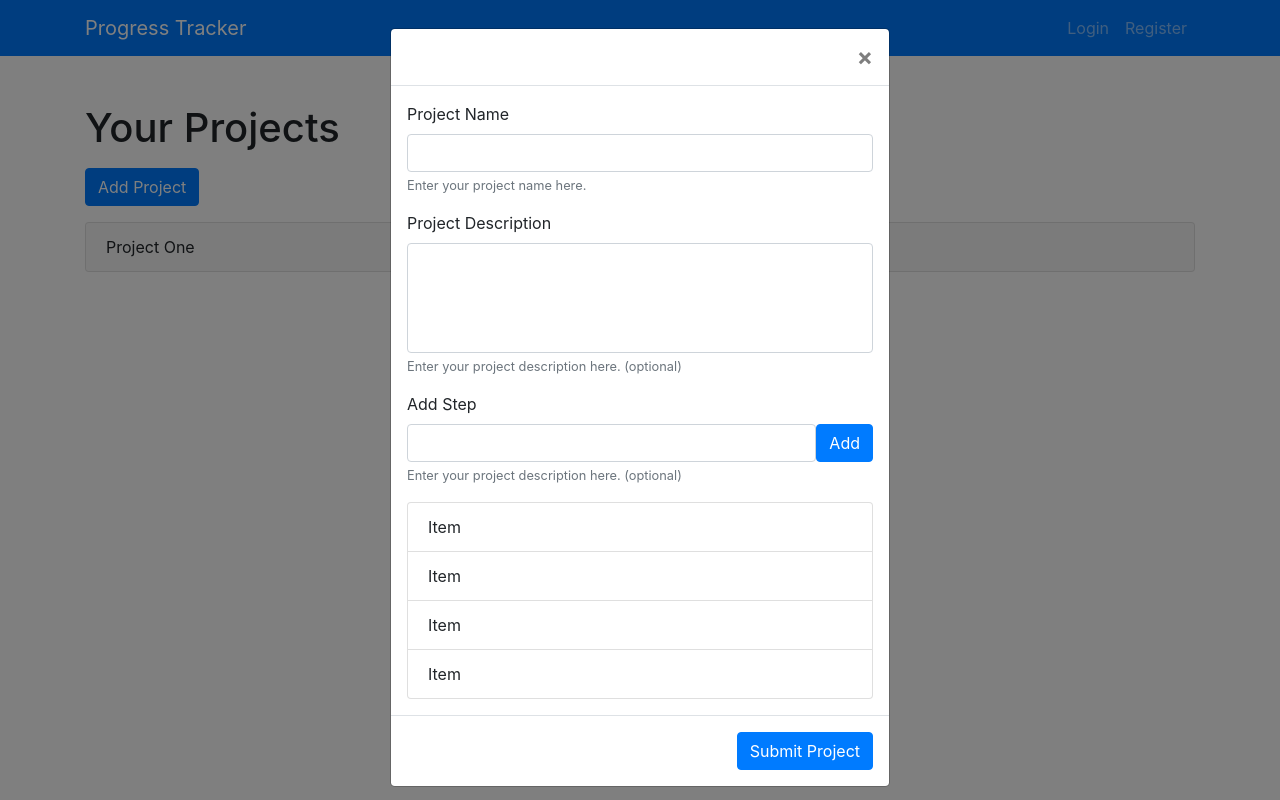
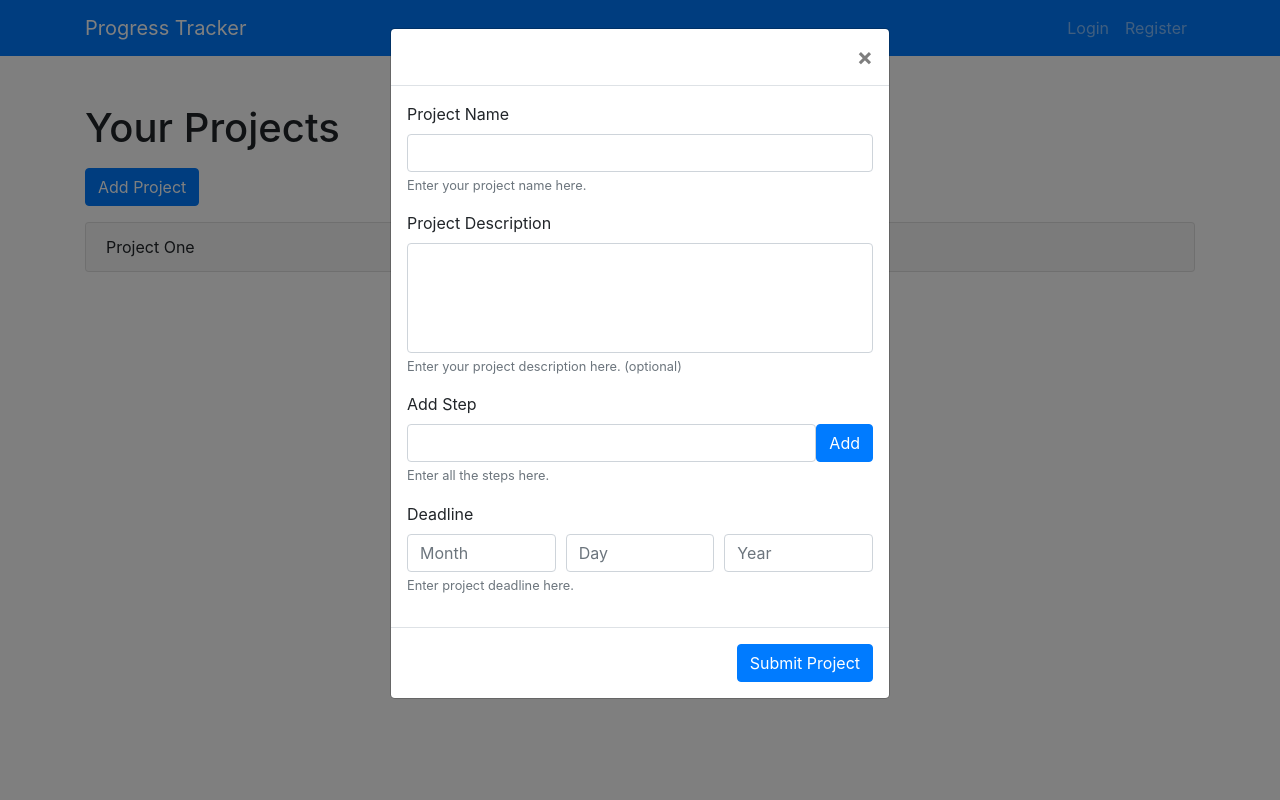
Before and after one commit to rhen99/project-planner, a React (Create React App) app in the folder client/: page / in a window 1280 px wide. Both pictures are taken after a click on the button "Add Project". Built offline with nearby package versions, Linux system fonts and the light colour scheme.

Commit message:
working on adding on front end

```diff
--- a/client/src/components/AddProject.js
+++ b/client/src/components/AddProject.js
@@ -3,11 +3,32 @@ import Modal from "react-bootstrap/Modal";
 import Button from "react-bootstrap/Button";
 import Form from "react-bootstrap/Form";
 import ListGroup from "react-bootstrap/ListGroup";
+import Col from "react-bootstrap/Col";
 
 function AddProject() {
   const [show, setShow] = useState(false);
+  const [name, setName] = useState(null);
+  const [description, setDescription] = useState(null);
+  const [step, setStep] = useState(null);
+  const [steps, setSteps] = useState([]);
+  const [month, setMonth] = useState(0);
+  const [day, setDay] = useState(0);
+  const [year, setYear] = useState(new Date().getFullYear());
+  const [deadline, setDeadline] = useState(null);
+
   const handleShow = () => setShow(true);
   const handleClose = () => setShow(false);
+
+  const enterMonth = (e) => {
+    setMonth(e.target.value);
+  };
+  const enterDay = (e) => {
+    setDay(e.target.value);
+  };
+  const enterYear = (e) => {
+    setYear(e.target.value);
+  };
+  const addStep = () => setSteps([...steps, step]);
   return (
     <div className="my-3">
       <Button variant="primary" onClick={handleShow}>
@@ -19,7 +40,10 @@ function AddProject() {
           <Form>
             <Form.Group controlId="project_name">
               <Form.Label>Project Name</Form.Label>
-              <Form.Control type="text"></Form.Control>
+              <Form.Control
+                onChange={(e) => setName(e.target.value)}
+                type="text"
+              ></Form.Control>
               <Form.Text className="text-muted">
                 Enter your project name here.
               </Form.Text>
@@ -27,6 +51,7 @@ function AddProject() {
             <Form.Group controlId="project_description">
               <Form.Label>Project Description</Form.Label>
               <Form.Control
+                onChange={(e) => setDescription(e.target.value)}
                 as="textarea"
                 rows="4"
                 style={{
@@ -40,20 +65,62 @@ function AddProject() {
             <Form.Group controlId="add_step">
               <Form.Label>Add Step</Form.Label>
               <div className="d-flex">
-                <Form.Control type="text"></Form.Control>
-                <Button variant="primary">Add</Button>
+                <Form.Control
+                  onChange={(e) => setStep(e.target.value)}
+                  type="text"
+                ></Form.Control>
+                <Button variant="primary" onClick={addStep}>
+                  Add
+                </Button>
               </div>
               <Form.Text className="text-muted">
-                Enter your project description here. (optional)
+                Enter all the steps here.
+              </Form.Text>
+            </Form.Group>
+            <Form.Group>
+              <Form.Label>Deadline</Form.Label>
+              <Form.Row>
+                <Col>
+                  <input
+                    type="number"
+                    min="1"
+                    max="12"
+                    className="form-control"
+                    placeholder="Month"
+                    onChange={enterMonth}
+                  />
+                </Col>
+                <Col>
+                  <input
+                    type="number"
+                    min="1"
+                    max="31"
+                    className="form-control"
+                    placeholder="Day"
+                    onChange={enterDay}
+                  />
+                </Col>
+                <Col>
+                  <input
+                    type="number"
+                    min={year}
+                    className="form-control"
+                    placeholder="Year"
+                    onChange={enterYear}
+                  />
+                </Col>
+              </Form.Row>
+              <Form.Text className="text-muted">
+                Enter project deadline here.
               </Form.Text>
             </Form.Group>
           </Form>
-          <ListGroup>
+          {/* <ListGroup>
             <ListGroup.Item>Item</ListGroup.Item>
             <ListGroup.Item>Item</ListGroup.Item>
             <ListGroup.Item>Item</ListGroup.Item>
             <ListGroup.Item>Item</ListGroup.Item>
-          </ListGroup>
+          </ListGroup> */}
         </Modal.Body>
         <Modal.Footer>
           <Button variant="primary">Submit Project</Button>
--- /dev/null
+++ b/client/src/components/Project.js
@@ -0,0 +1,25 @@
+import React from "react";
+import Card from "react-bootstrap/Card";
+import Progress from "react-bootstrap/ProgressBar";
+import AccordionToggle from "react-bootstrap/AccordionToggle";
+import AccordionCollapse from "react-bootstrap/AccordionCollapse";
+import StepList from "./StepList";
+
+function Project() {
+  return (
+    <Card>
+      <AccordionToggle as={Card.Header} variant="link" eventKey="0">
+        Project One
+      </AccordionToggle>
+      <AccordionCollapse eventKey="0">
+        <Card.Body>
+          <h5>0% Done</h5>
+          <Progress now="0" variant="success" className="mb-3" />
+          <StepList />
+        </Card.Body>
+      </AccordionCollapse>
+    </Card>
+  );
+}
+
+export default Project;
--- a/client/src/components/ProjectList.js
+++ b/client/src/components/ProjectList.js
@@ -1,81 +1,15 @@
-import React, { useState } from "react";
+import React from "react";
 import Accordion from "react-bootstrap/Accordion";
-import ListGroup from "react-bootstrap/ListGroup";
-import Card from "react-bootstrap/Card";
-import Alert from "react-bootstrap/Alert";
-import Progress from "react-bootstrap/ProgressBar";
-import Form from "react-bootstrap/Form";
-import Button from "react-bootstrap/Button";
-import Modal from "react-bootstrap/Modal";
+import Project from "./Project";
 import AddProject from "./AddProject";
 
 function ProjectList() {
-  const [show, setShow] = useState(false);
-  const handleShow = () => setShow(true);
-  const handleClose = () => setShow(false);
   return (
     <>
       <h1>Your Projects</h1>
       <AddProject />
       <Accordion>
-        <Card>
-          <Accordion.Toggle as={Card.Header} variant="link" eventKey="0">
-            Project One
-          </Accordion.Toggle>
-          <Accordion.Collapse eventKey="0">
-            <Card.Body>
-              <h5>0% Done</h5>
-              <Progress now="0" variant="success" className="mb-3" />
-              <ListGroup>
-                <ListGroup.Item>
-                  <div
-                    className="d-flex"
-                    style={{
-                      width: "100%",
-                    }}
-                  >
-                    <h6
-                      style={{
-                        flex: 1,
-                      }}
-                    >
-                      Step Name
-                    </h6>
-                    <Button variant="primary" onClick={handleShow}>
-                      Clear Step
-                    </Button>
-                  </div>
-                  <Modal show={show} onHide={handleClose} backdrop="static">
-                    <Modal.Header closeButton></Modal.Header>
-                    <Modal.Body>
-                      <Form>
-                        <Form.Group controlId="description">
-                          <Form.Label>Describe Step</Form.Label>
-                          <Form.Control
-                            as="textarea"
-                            rows="4"
-                            style={{
-                              resize: "none",
-                            }}
-                          ></Form.Control>
-                          <Form.Text className="text-muted">
-                            Describe what you've done and/or achieved so far.
-                          </Form.Text>
-                        </Form.Group>
-                      </Form>
-                    </Modal.Body>
-                    <Modal.Footer>
-                      <Button variant="primary">Submit Step</Button>
-                    </Modal.Footer>
-                  </Modal>
-                </ListGroup.Item>
-                <ListGroup.Item>Item</ListGroup.Item>
-                <ListGroup.Item>Item</ListGroup.Item>
-                <ListGroup.Item>Item</ListGroup.Item>
-              </ListGroup>
-            </Card.Body>
-          </Accordion.Collapse>
-        </Card>
+        <Project />
       </Accordion>
     </>
   );
--- /dev/null
+++ b/client/src/components/Step.js
@@ -0,0 +1,58 @@
+import React, { useState } from "react";
+import Form from "react-bootstrap/Form";
+import Button from "react-bootstrap/Button";
+import Modal from "react-bootstrap/Modal";
+import ListGroupItem from "react-bootstrap/ListGroupItem";
+import Alert from "react-bootstrap/Alert";
+
+function Step() {
+  const [show, setShow] = useState(false);
+  const handleShow = () => setShow(true);
+  const handleClose = () => setShow(false);
+  return (
+    <ListGroupItem>
+      <div
+        className="d-flex"
+        style={{
+          width: "100%",
+        }}
+      >
+        <h6
+          style={{
+            flex: 1,
+          }}
+        >
+          Step Name
+        </h6>
+        <Button variant="primary" onClick={handleShow}>
+          Clear Step
+        </Button>
+      </div>
+      <Modal show={show} onHide={handleClose} backdrop="static">
+        <Modal.Header closeButton></Modal.Header>
+        <Modal.Body>
+          <Form>
+            <Form.Group controlId="description">
+              <Form.Label>Describe Step</Form.Label>
+              <Form.Control
+                as="textarea"
+                rows="4"
+                style={{
+                  resize: "none",
+                }}
+              ></Form.Control>
+              <Form.Text className="text-muted">
+                Describe what you've done and/or achieved so far.
+              </Form.Text>
+            </Form.Group>
+          </Form>
+        </Modal.Body>
+        <Modal.Footer>
+          <Button variant="primary">Submit Step</Button>
+        </Modal.Footer>
+      </Modal>
+    </ListGroupItem>
+  );
+}
+
+export default Step;
--- /dev/null
+++ b/client/src/components/StepList.js
@@ -0,0 +1,13 @@
+import React from "react";
+import ListGroup from "react-bootstrap/ListGroup";
+import Step from "./Step";
+
+function StepList() {
+  return (
+    <ListGroup>
+      <Step />
+    </ListGroup>
+  );
+}
+
+export default StepList;
```
